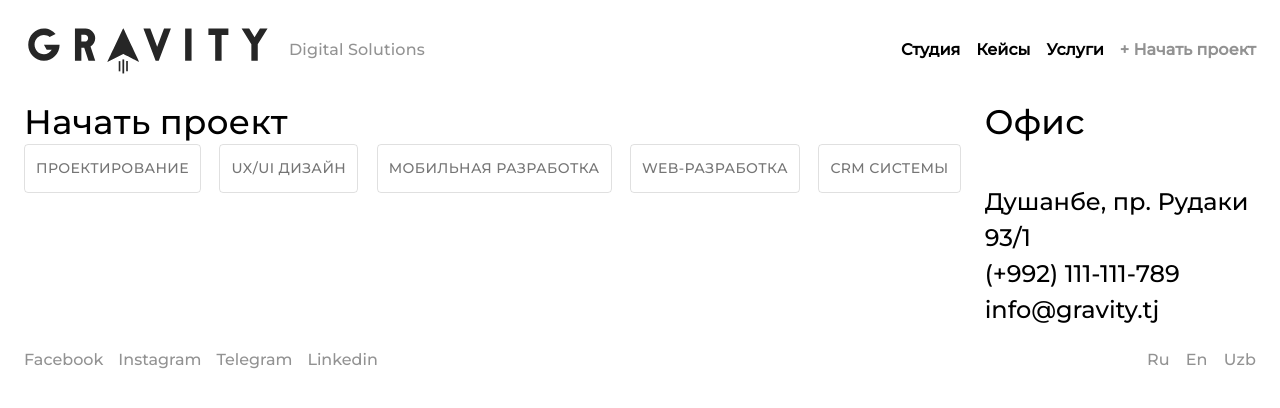
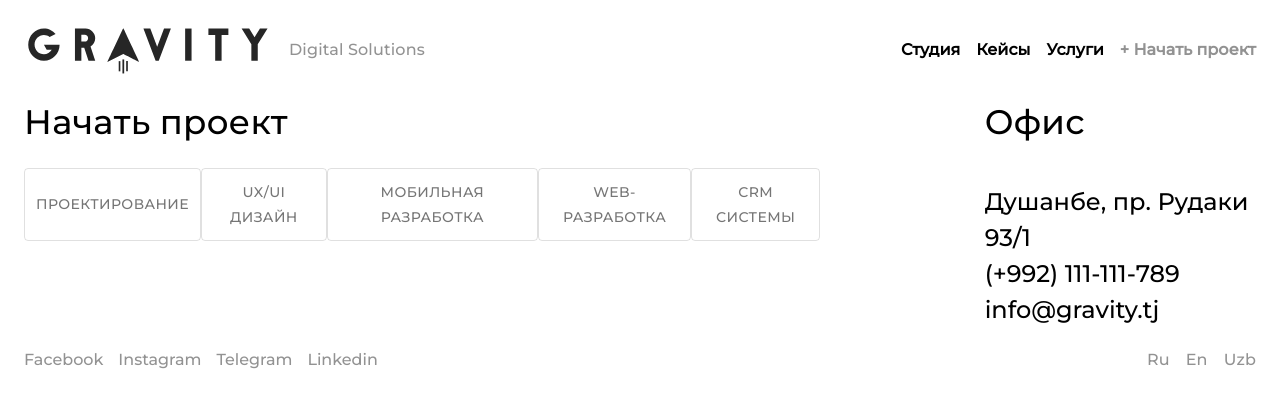
Before and after one commit to faridunBegijonov/gravity, a React (Create React App) app: page /startproject in a window 1280 px wide. Shown: the top 408 px of the page. Built offline with nearby package versions, Linux system fonts and the light colour scheme; a web font is replaced by a local one.

Commit message:
start pro s

```diff
--- a/src/components/startprojct/startproject.component.tsx
+++ b/src/components/startprojct/startproject.component.tsx
@@ -48,7 +48,7 @@ const StartProject = () => {
             >
               Начать проект
             </Typography>
-            <Box sx={{ display: 'flex', justifyContent: 'space-between' }}>
+            <Box sx={{ display: 'flex', justifyContent: 'space-between', width: "85%", mt: 3 }}>
               <ToggleButton
                 value='check'
                 selected={selected}
```
